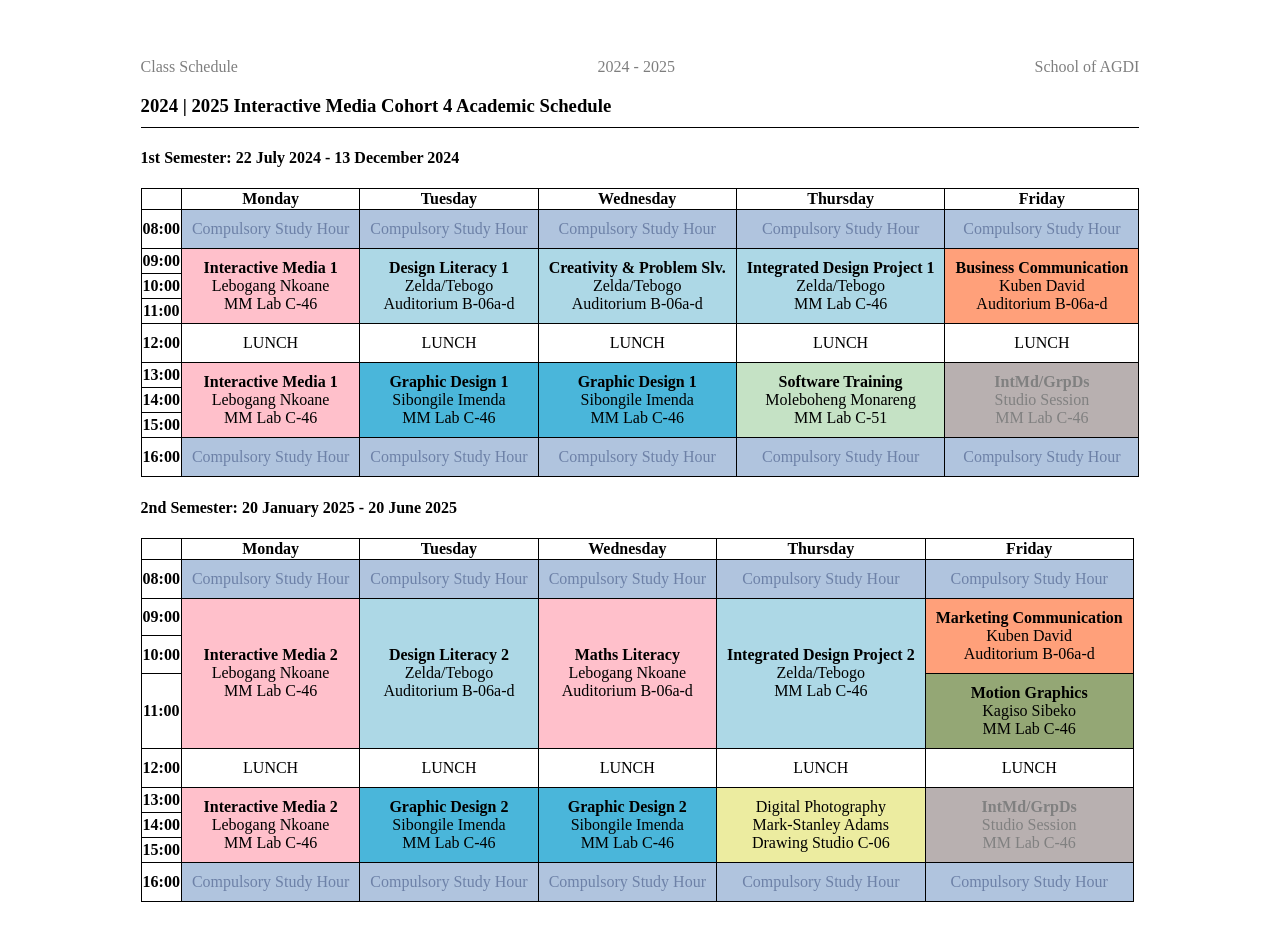
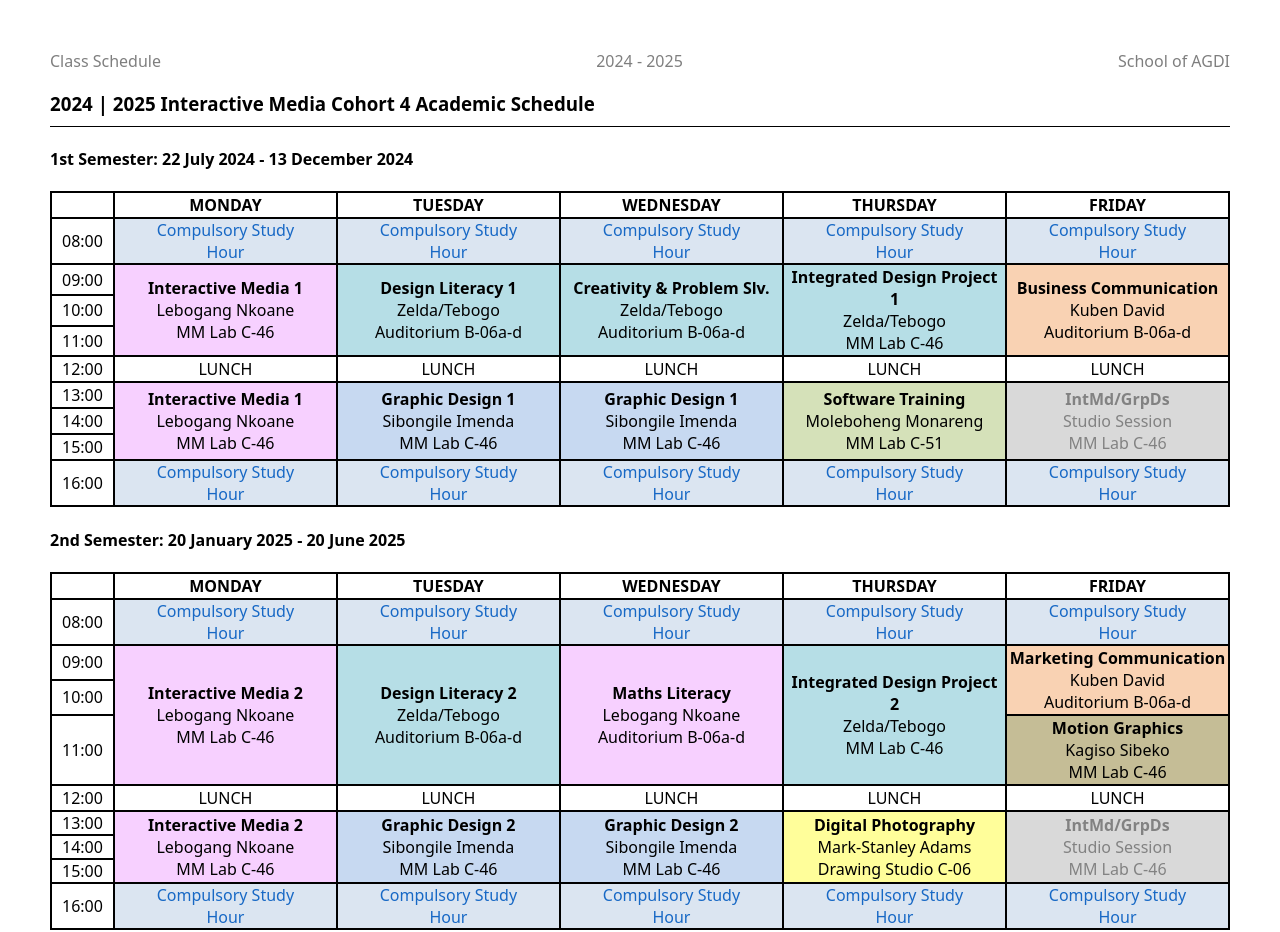
Before and after one commit to Reklam41/table, a plain HTML site: page index.html in a window 1280 px wide. Drawn offline with Linux system fonts and the light colour scheme.

Commit message:
matched the colors

```diff
--- a/index.html
+++ b/index.html
@@ -3,7 +3,7 @@
   <head>
     <meta charset="UTF-8" />
     <meta name="viewport" content="width=device-width, initial-scale=1.0" />
-    <title>Tables</title>
+    <title>Class Schedule</title>
     <link rel="stylesheet" href="main.css" />
   </head>
   <body>
@@ -18,14 +18,14 @@
       <table>
         <tr>
           <th></th>
-          <th>Monday</th>
-          <th>Tuesday</th>
-          <th>Wednesday</th>
-          <th>Thursday</th>
-          <th>Friday</th>
+          <th>MONDAY</th>
+          <th>TUESDAY</th>
+          <th>WEDNESDAY</th>
+          <th>THURSDAY</th>
+          <th>FRIDAY</th>
         </tr>
         <tr>
-          <th>08:00</th>
+          <td class="time">08:00</td>
           <td class="study">Compulsory Study Hour</td>
           <td class="study">Compulsory Study Hour</td>
           <td class="study">Compulsory Study Hour</td>
@@ -33,7 +33,7 @@
           <td class="study">Compulsory Study Hour</td>
         </tr>
         <tr>
-          <th>09:00</th>
+          <td>09:00</td>
           <td rowspan="3" class="interactive">
             <strong>Interactive Media 1</strong> <br />
             Lebogang Nkoane <br />
@@ -61,15 +61,15 @@
           </td>
         </tr>
         <tr>
-          <th>10:00</th>
+          <td>10:00</td>
         </tr>
 
         <tr>
-          <th>11:00</th>
+          <td>11:00</td>
         </tr>
 
         <tr>
-          <th>12:00</th>
+          <td>12:00</td>
           <td>LUNCH</td>
           <td>LUNCH</td>
           <td>LUNCH</td>
@@ -77,7 +77,7 @@
           <td>LUNCH</td>
         </tr>
         <tr>
-          <th>13:00</th>
+          <td>13:00</td>
           <td rowspan="3" class="interactive">
             <strong>Interactive Media 1</strong> <br />
             Lebogang Nkoane <br />
@@ -105,13 +105,13 @@
           </td>
         </tr>
         <tr>
-          <th>14:00</th>
+          <td>14:00</td>
         </tr>
         <tr>
-          <th>15:00</th>
+          <td>15:00</td>
         </tr>
         <tr>
-          <th>16:00</th>
+          <td>16:00</td>
           <td class="study">Compulsory Study Hour</td>
           <td class="study">Compulsory Study Hour</td>
           <td class="study">Compulsory Study Hour</td>
@@ -124,14 +124,14 @@
       <table>
         <tr>
           <th></th>
-          <th>Monday</th>
-          <th>Tuesday</th>
-          <th>Wednesday</th>
-          <th>Thursday</th>
-          <th>Friday</th>
+          <th>MONDAY</th>
+          <th>TUESDAY</th>
+          <th>WEDNESDAY</th>
+          <th>THURSDAY</th>
+          <th>FRIDAY</th>
         </tr>
         <tr>
-          <th>08:00</th>
+          <td class="time">08:00</td>
           <td class="study">Compulsory Study Hour</td>
           <td class="study">Compulsory Study Hour</td>
           <td class="study">Compulsory Study Hour</td>
@@ -139,7 +139,7 @@
           <td class="study">Compulsory Study Hour</td>
         </tr>
         <tr>
-          <th>09:00</th>
+          <td class="time">09:00</td>
           <td rowspan="3" class="interactive">
             <strong>Interactive Media 2</strong> <br />
             Lebogang Nkoane <br />
@@ -168,11 +168,11 @@
           </td>
         </tr>
         <tr>
-          <th>10:00</th>
+          <td class="time">10:00</td>
         </tr>
 
         <tr>
-          <th>11:00</th>
+          <td>11:00</td>
           <td class="mg">
             <strong>Motion Graphics</strong>
             <br />
@@ -183,7 +183,7 @@
         </tr>
 
         <tr>
-          <th>12:00</th>
+          <td class="time">12:00</td>
           <td>LUNCH</td>
           <td>LUNCH</td>
           <td>LUNCH</td>
@@ -191,7 +191,7 @@
           <td>LUNCH</td>
         </tr>
         <tr>
-          <th>13:00</th>
+          <td class="time">13:00</td>
           <td rowspan="3" class="interactive">
             <strong>Interactive Media 2</strong> <br />
             Lebogang Nkoane <br />
@@ -208,7 +208,7 @@
             MM Lab C-46
           </td>
           <td rowspan="3" class="photography">
-            Digital Photography <br />
+            <strong>Digital Photography</strong> <br />
             Mark-Stanley Adams <br />
             Drawing Studio C-06
           </td>
@@ -219,13 +219,13 @@
           </td>
         </tr>
         <tr>
-          <th>14:00</th>
+          <td class="time">14:00</td>
         </tr>
         <tr>
-          <th>15:00</th>
+          <td class="time">15:00</td>
         </tr>
         <tr>
-          <th>16:00</th>
+          <td>16:00</td>
           <td class="study">Compulsory Study Hour</td>
           <td class="study">Compulsory Study Hour</td>
           <td class="study">Compulsory Study Hour</td>
--- a/main.css
+++ b/main.css
@@ -2,6 +2,9 @@ body {
   display: flex;
   justify-content: center;
   padding: 50px;
+  font-family: system-ui, -apple-system, BlinkMacSystemFont, "Segoe UI", Roboto,
+    Oxygen, Ubuntu, Cantarell, "Open Sans", "Helvetica Neue", sans-serif;
+  margin: 0;
 }
 
 header {
@@ -14,48 +17,50 @@ header {
 table,
 th,
 td {
-  border: 1px solid black;
+  border: 2px solid black;
   border-collapse: collapse;
-}
-td {
-  padding: 10px;
   text-align: center;
 }
 
+.study {
+  padding: 0 25px;
+  background-color: #dbe5f1;
+  color: #1768c5;
+}
+
 .interactive {
-  background-color: pink;
+  background-color: #f7d0ff;
 }
 .gd {
-  background-color: rgb(74, 182, 218);
+  background-color: #c7d9f1;
 }
 
 .dl {
-  background-color: lightblue;
-}
-
-.study {
-  background-color: lightsteelblue;
-  color: rgb(109, 129, 167);
+  background-color: #b6dee6;
 }
 
 .photography {
-  background-color: rgb(236, 236, 160);
+  background-color: #fffe9a;
 }
 
 .st {
-  background-color: rgb(197, 226, 197);
+  background-color: #d5e1b9;
 }
 
 .kuben {
-  background-color: lightsalmon;
+  background-color: #f9d2b3;
 }
 
 .mg {
-  background-color: rgb(148, 167, 117);
+  background-color: #c5bd96;
 }
 .ss {
-  background-color: rgb(184, 176, 176);
-  color: grey;
+  background-color: #d9d9d9;
+  color: #828282;
+}
+
+.time {
+  padding: 0 10px;
 }
 
 main h3 {
```
